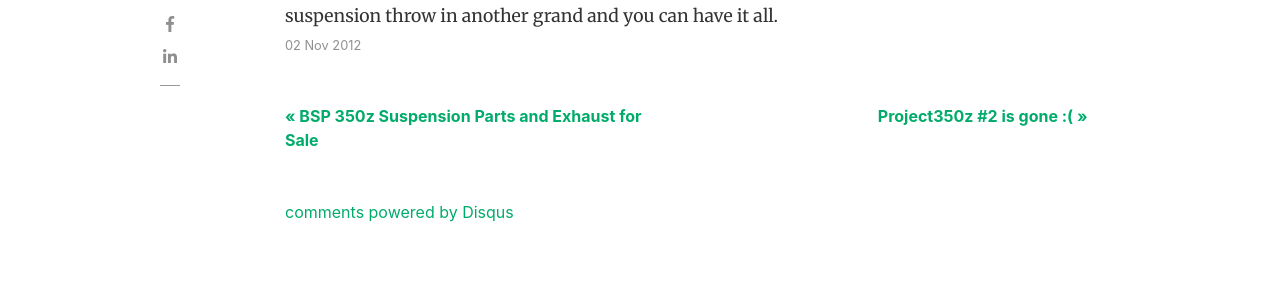
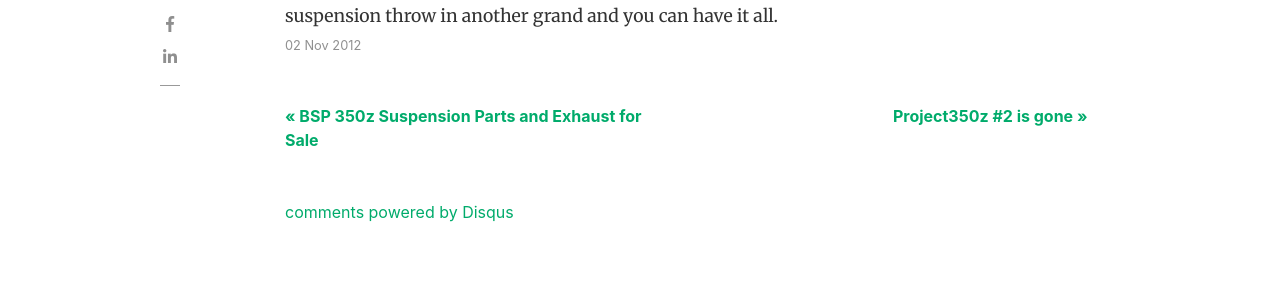
Before and after one commit to project350z/project350z.github.io, a Jekyll site: the page built from _posts/2012-11-02-2004-nissan-350z-enthusiast-model-for-sale-half-moon-bay-ca-sold.html, in a window 1280 px wide and 900 px high, scrolled down 788 px. Shown: the part 154-444 px from the top of the window. Built offline with Jekyll 4.4.1, drawn with Linux system fonts in a browser that asks for light colours; nearby versions of some CDN libraries; comment, search, counter and statistics services are not loaded; grey boxes are pictures that could not be loaded.

```diff
--- a/_posts/2012-11-23-project350z-#2-is-gone-:(.html
+++ b/_posts/2012-11-23-project350z-#2-is-gone.html
@@ -1,10 +1,10 @@
 ---
 layout: post
-title: 'Project350z #2 is gone :('
+title: 'Project350z #2 is gone'
 date: '2012-11-23T22:46:22+00:00'
-permalink: project350z-#2-is-gone-:(
+permalink: project350z-#2-is-gone
 image: ''
 categories: ''
-redirect_from: "/Blog/itemId/555/Project350z-#2-is-gone-:("
+redirect_from: "/Blog/itemId/555/Project350z-#2-is-gone"
 ---
 <p>Well, the car was in my hands for almost three years (2 months shy), that is longer than I've owned any car since the first Project350z left my hands in September 2006.</p>  <p>One day perhaps I will own another 350z, it isn't in the plans right now, but never say never I suppose.</p>  <a href="http://www.flickr.com/photos/chammond/8212015143/" title="the last car photo of #project350z by chrishammond, on Flickr" style="font: inherit;"><img src="http://farm9.staticflickr.com/8349/8212015143_91b72d00ac.jpg" width="500" height="375" alt="the last car photo of #project350z" style="font: inherit;" /></a>
```
Also changed, not shown: JekyllImport.csv.
